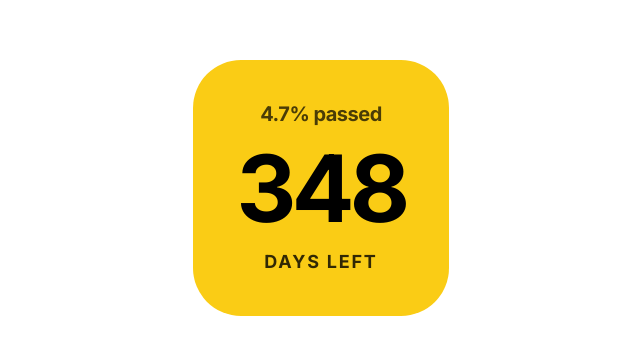
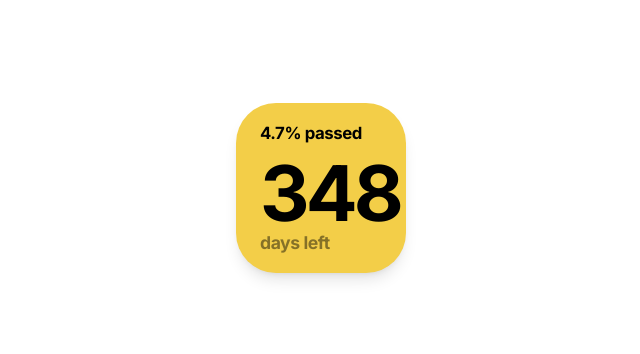
Before and after one commit to laifislove-blip/year_counter, a React (Vite) app: page / in a window 1280 px wide. Shown: the part 212-566 px from the top of the page, without its empty margins (319-959 px from the left). Built offline with nearby package versions, Linux system fonts and the light colour scheme.

Commit message:
Add files via upload

```diff
--- a/App.tsx
+++ b/App.tsx
@@ -14,6 +14,7 @@ const App: React.FC = () => {
 
   return (
     <div className="min-h-screen w-full flex items-center justify-center bg-white overflow-hidden">
+      {/* 위젯을 정중앙에 배치 */}
       <Widget
         percentage={data.percentage}
         daysLeft={data.daysLeft}
--- a/components/Widget.tsx
+++ b/components/Widget.tsx
@@ -8,29 +8,38 @@ interface WidgetProps {
 const Widget: React.FC<WidgetProps> = ({ percentage, daysLeft }) => {
   return (
     <div className="flex items-center justify-center p-4">
-      {/* Notion 환경에 최적화된 고정 사이즈 카드 */}
-      <div className="w-64 h-64 bg-[#facc15] rounded-[3rem] p-8 flex flex-col items-center justify-between text-center select-none">
+      {/*
+        표준 소형 위젯 사이즈(170px)
+        배경색을 요청하신 #F3CE48로 변경하고 둥근 모서리 적용
+      */}
+      <div className="w-[170px] h-[170px] bg-[#F3CE48] rounded-[2.5rem] flex items-center justify-center select-none shadow-lg">
 
-        {/* 상단: 진행률 */}
-        <div className="mt-2">
-          <span className="text-black font-bold text-xl tracking-tight opacity-70">
+        {/* 모든 텍스트를 왼쪽 정렬하고 적절한 좌측 패딩 부여 */}
+        <div className="flex flex-col items-start text-left px-6 w-full">
+
+          {/* 첫 번째 줄: % passed (2열과 충분한 여백 유지) */}
+          <div className="mb-4">
+            <span className="text-black font-bold text-[1.05rem] tracking-tight leading-none">
               {percentage}% passed
             </span>
           </div>
 
-        {/* 중앙: 남은 일수 (가장 강조) */}
-        <div className="flex items-center justify-center h-full">
-          <span className="text-[5.8rem] font-bold text-black leading-none tracking-tighter">
+          {/* 두 번째 줄: 메인 숫자 (가장 강조되는 요소) */}
+          <div className="mb-0">
+            <span className="text-[4.8rem] font-black text-black leading-[0.85] tracking-tighter">
               {daysLeft}
             </span>
           </div>
 
-        {/* 하단: 레이블 */}
-        <div className="mb-2">
-          <span className="text-black font-extrabold text-lg tracking-[0.1em] uppercase opacity-80">
+          {/* 세 번째 줄: days left (이전 버전보다 미세하게 여백을 띄움) */}
+          <div className="mt-1">
+            <span className="text-black/45 font-bold text-[1.1rem] tracking-tight leading-none">
               days left
             </span>
           </div>
+
+        </div>
+
       </div>
     </div>
   );
```
Lines whose indentation alone changed are shown as unchanged.
